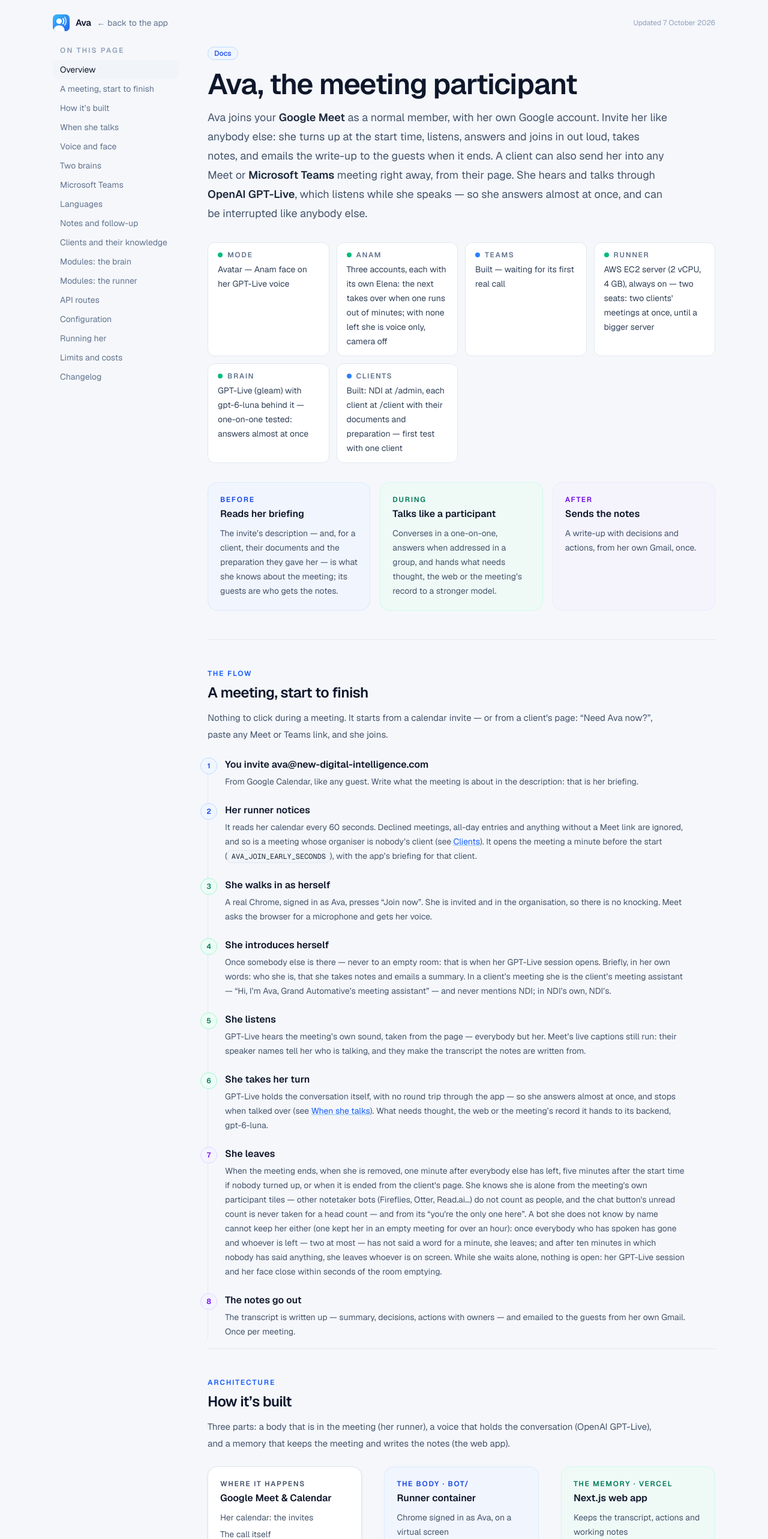
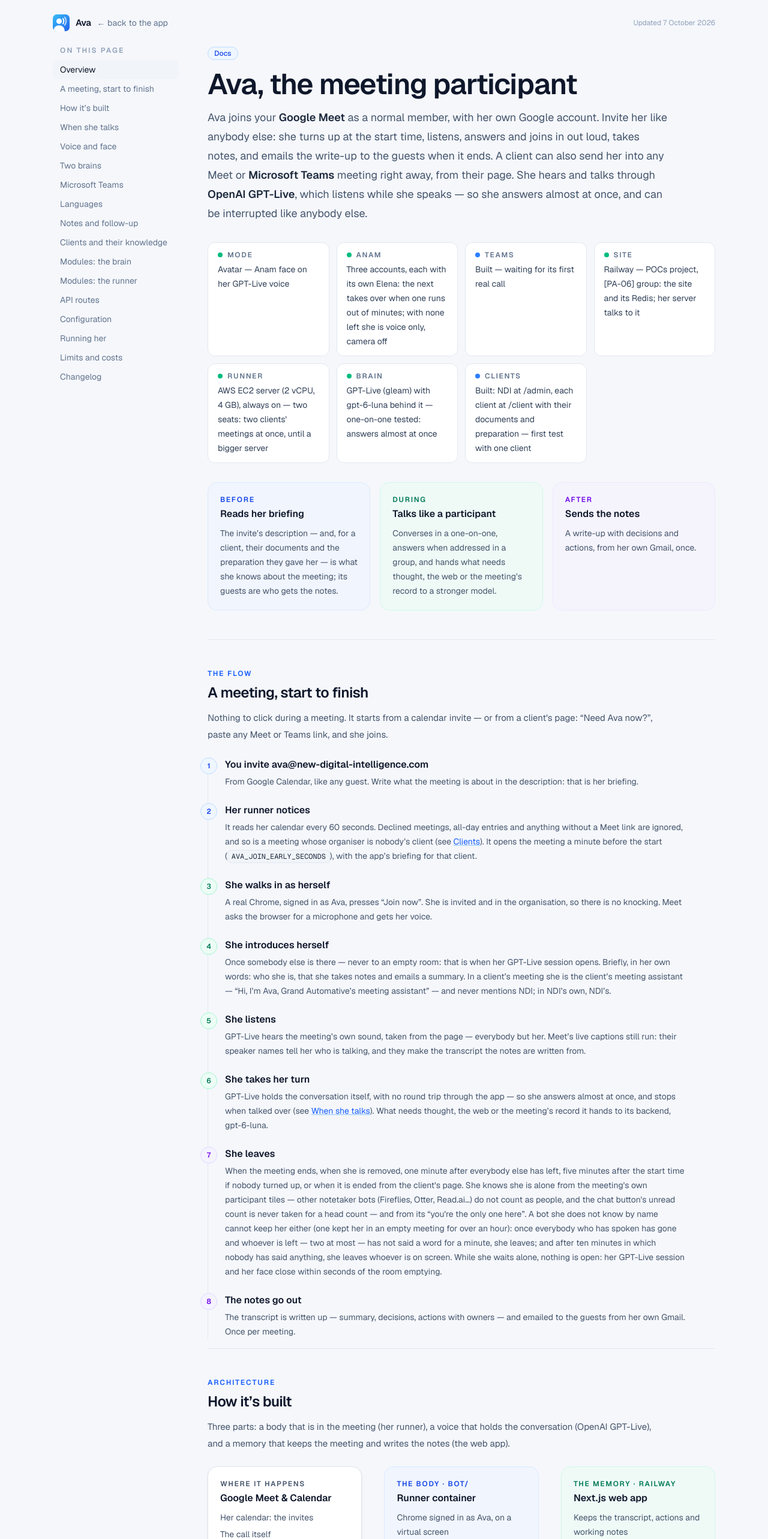
Before and after one commit to new-digital-intelligence-com/PA-06-Meeting-Moderator-Assistant, a Next.js app: page /docs in a window 1280 px wide. Shown: the top 2566 px of the page at 60% size. Built offline with nearby package versions, Linux system fonts and the light colour scheme.

Commit message:
Docs: the site runs on Railway, and her server talks to it

```diff
--- a/app/docs/content.ts
+++ b/app/docs/content.ts
@@ -13,6 +13,7 @@
   { label: "Mode", value: "Avatar — Anam face on her GPT-Live voice", tone: "emerald" },
   { label: "Anam", value: "Three accounts, each with its own Elena: the next takes over when one runs out of minutes; with none left she is voice only, camera off", tone: "emerald" },
   { label: "Teams", value: "Built — waiting for its first real call", tone: "sky" },
+  { label: "Site", value: "Railway — POCs project, [PA-06] group: the site and its Redis; her server talks to it", tone: "emerald" },
   { label: "Runner", value: "AWS EC2 server (2 vCPU, 4 GB), always on — two seats: two clients' meetings at once, until a bigger server", tone: "emerald" },
   { label: "Brain", value: "GPT-Live (gleam) with gpt-6-luna behind it — one-on-one tested: answers almost at once", tone: "emerald" },
   { label: "Clients", value: "Built: NDI at /admin, each client at /client with their documents and preparation — first test with one client", tone: "sky" },
@@ -28,6 +29,17 @@
 };
 
 export const CHANGELOG: Change[] = [
+  {
+    date: "2026-10-07",
+    title: "The site moves to Railway",
+    points: [
+      "The site runs on Railway, in the POCs project's [PA-06] group: the site (https://pa-06-meeting-moderator-assistant-production.up.railway.app) and its own Redis beside it, reachable only on Railway's private network. Same settings as on Vercel; her Google account connected again there.",
+      "Her server talks to Railway now: her calendar, the heartbeat in meetings, “Need Ava now?”, the notes. Use the Railway address from here on — the live meeting is only on Railway's Redis; clients, preparations and notes are in Supabase, shared by both.",
+      "Always on, so no cold starts, and Railway has no 4.5 MB request limit. Until Railway's GitHub App can see the repo, each push to main is deployed to Railway by hand; Vercel still deploys on push.",
+    ],
+    commits: [],
+    tone: "emerald",
+  },
   {
     date: "2026-10-07",
     title: "Redirects go to the site's own address",
--- a/app/docs/page.tsx
+++ b/app/docs/page.tsx
@@ -197,7 +197,7 @@
                   <span className="lg:hidden">↓ ↑</span>
                   <span className="hidden lg:block">⇄</span>
                 </div>
-                <Card tone="emerald" kicker="The memory · Vercel" title="Next.js web app" className="h-full">
+                <Card tone="emerald" kicker="The memory · Railway" title="Next.js web app" className="h-full">
                   <ul className="space-y-1">
                     <li>Keeps the transcript, actions and working notes</li>
                     <li>Gives GPT-Live’s backend the meeting’s record and the client’s documents</li>
@@ -671,7 +671,7 @@
             </Section>
 
             {/* ── brain modules ────────────────────────────────────────── */}
-            <Section id="brain" eyebrow="Modules" title="The brain — web app" intro="Next.js on Vercel. The meeting lives in Redis, so every serverless instance sees the same one.">
+            <Section id="brain" eyebrow="Modules" title="The brain — web app" intro="Next.js on Railway — the [PA-06] group in the POCs project: the site, and its Redis beside it on Railway's private network, where the meeting lives. (It ran on Vercel before; the code still runs there unchanged.)">
               <div className="divide-y divide-slate-100 rounded-2xl border border-slate-200 bg-white px-5">
                 <FileRow path="app/api/moderator/tick" tag={<Chip tone="emerald">the heart</Chip>}>
                   Takes what was heard and folds it into the transcript, with her own lines and the state of her voice and face.
@@ -846,10 +846,10 @@
             </Section>
 
             {/* ── config ───────────────────────────────────────────────── */}
-            <Section id="config" eyebrow="Reference" title="Configuration" intro="Names only — values live in Vercel and in bot/.env, never in the repo.">
+            <Section id="config" eyebrow="Reference" title="Configuration" intro="Names only — values live in Railway (the site's service) and in bot/.env, never in the repo.">
               <div className="grid gap-6 xl:grid-cols-2">
                 <div className="min-w-0">
-                  <h3 className="mb-3 text-sm font-semibold text-slate-700">Web app (Vercel)</h3>
+                  <h3 className="mb-3 text-sm font-semibold text-slate-700">Web app (Railway)</h3>
                   <Table
                     head={["Variable", "For"]}
                     rows={[
@@ -940,7 +940,7 @@
                                # schema pa-06, its tables and functions,
                                # nothing else; NDI is client number one
 Project Settings → Data API → Exposed schemas → add pa-06
-# and SUPABASE_URL, SUPABASE_SCHEMA, SUPABASE_SERVICE_ROLE_KEY in Vercel
+# and SUPABASE_URL, SUPABASE_SCHEMA, SUPABASE_SERVICE_ROLE_KEY in the site's settings
 
 # a schema made before logos needs only its logo line:
 alter table "pa-06".clients add column if not exists logo_url text;
```
